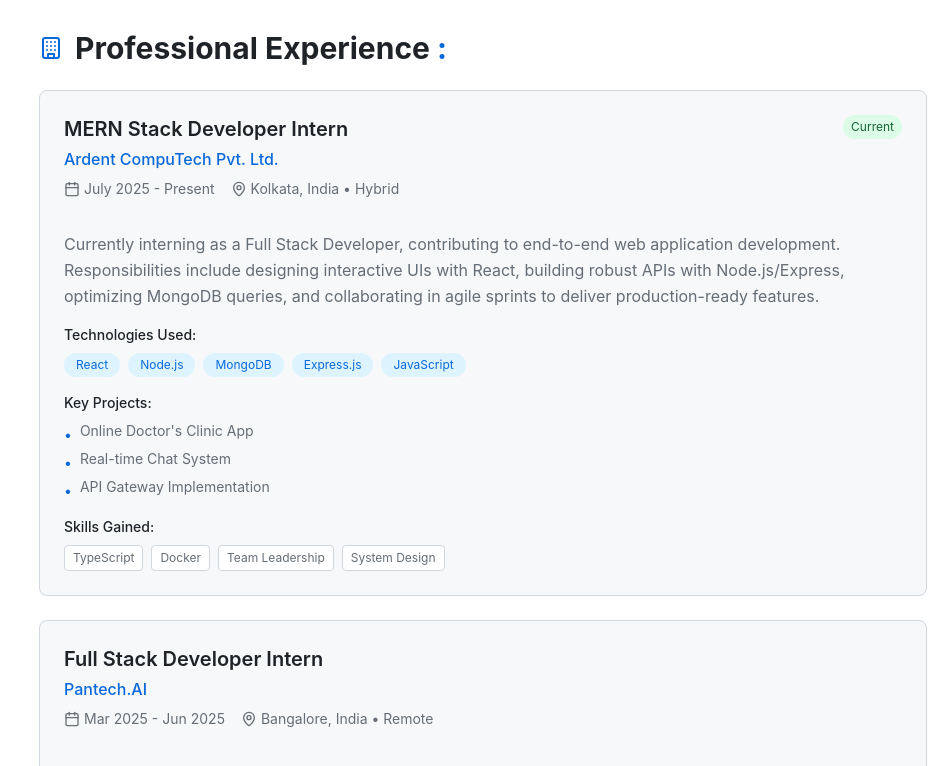
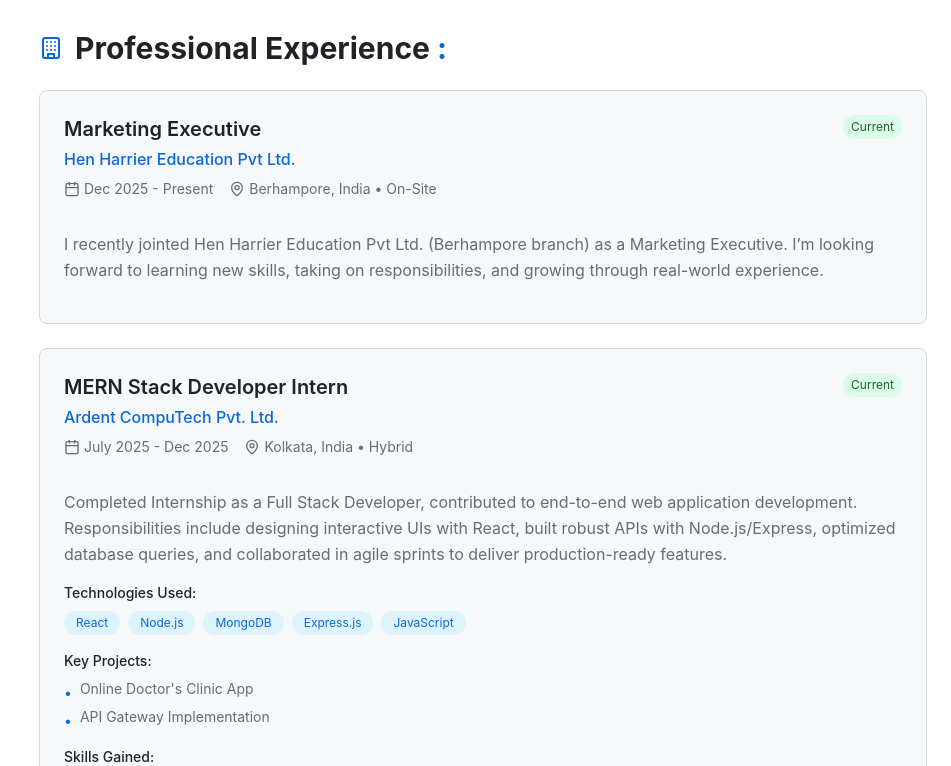
Before and after one commit to soumyajiitdas/soumyajiitdas.github.io, a React (Vite) app: page /experience in a window 1280 px wide. Shown: the part 974-1740 px from the top of the page, without its empty margins (329-1280 px from the left). Built offline with nearby package versions, Linux system fonts and the light colour scheme.

Commit message:
update project and experience info

```diff
--- a/src/data/data.js
+++ b/src/data/data.js
@@ -33,23 +33,36 @@
 export const experience = [
     {
         id: 1,
+        title: "Marketing Executive",
+        company: "Hen Harrier Education Pvt Ltd.",
+        location: "Berhampore, India • On-Site",
+        duration: "Dec 2025 - Present",
+        startDate: "2025-12-22",
+        endDate: "present",
+        detailedDescription: "I recently jointed Hen Harrier Education Pvt Ltd. (Berhampore branch) as a Marketing Executive. I’m looking forward to learning new skills, taking on responsibilities, and growing through real-world experience.",
+        technologies: [],
+        projects: [
+        ],
+        skills_gained: []
+    },
+    {
+        id: 2,
         title: "MERN Stack Developer Intern",
         company: "Ardent CompuTech Pvt. Ltd.",
         location: "Kolkata, India • Hybrid",
-        duration: "July 2025 - Present",
+        duration: "July 2025 - Dec 2025",
         startDate: "2025-07-13",
         endDate: "present",
-        detailedDescription: "Currently interning as a Full Stack Developer, contributing to end-to-end web application development. Responsibilities include designing interactive UIs with React, building robust APIs with Node.js/Express, optimizing MongoDB queries, and collaborating in agile sprints to deliver production-ready features.",
+        detailedDescription: "Completed Internship as a Full Stack Developer, contributed to end-to-end web application development. Responsibilities include designing interactive UIs with React, built robust APIs with Node.js/Express, optimized database queries, and collaborated in agile sprints to deliver production-ready features.",
         technologies: ["React", "Node.js", "MongoDB", "Express.js", "JavaScript"],
         projects: [
             "Online Doctor's Clinic App",
-            "Real-time Chat System",
             "API Gateway Implementation"
         ],
         skills_gained: ["TypeScript", "Docker", "Team Leadership", "System Design"]
     },
     {
-        id: 2,
+        id: 3,
         title: "Full Stack Developer Intern",
         company: "Pantech.AI",
         location: "Bangalore, India • Remote",
@@ -66,7 +79,7 @@
         skills_gained: ["Advanced CSS", "Design Systems", "Development", "Cross-browser Testing"]
     },
     {
-        id: 3,
+        id: 4,
         title: "Open Source Contributor",
         company: "Various Projects",
         location: "Global • Remote",
@@ -130,58 +143,58 @@
 export const projects = [
     {
         id: 1,
+        title: "Yatramate: Vehicle Rental App",
+        description: "A comprehensive online vehicle rental system which supports various user roles including regular users, vendors, office staff, and administrators, each with tailored functionalities.",
+        technologies: ["NodeJs", "ReactJs", "MongoDB", "Express", "JavaScript", "Tailwind CSS", "ImageKit.io"],
+        categories: ["webapps"],
+        github: "https://github.com/soumyajiitdas/YatraMate-VehicleRentalSystem",
+        demo: "https://yatramate.vercel.app/",
+        image: "https://plus.unsplash.com/premium_vector-1750156054192-5e135456780f?w=600&h=400&fit=crop",
+        featured: true,
+        deploymentStatus: "In Development",
+        lastUpdated: "Dec 2025",
+        isDeployed: true
+    },
+    {
+        id: 2,
         title: "CareHive: Doctor's Clinic App",
         description: "A full-stack web application for an online doctor's clinic, which we are developing for side project at Ardent Computech Pvt. Ltd.",
-        technologies: ["Python", "ViteJs", "MongoDB", "NodeJs", "JavaScript", "Tailwind CSS"],
+        technologies: ["NodeJs", "ExpressJs", "ReactJs", "MongoDB", "JavaScript", "Tailwind CSS"],
         categories: ["webapps"],
         github: "https://github.com/soumyajiitdas/CareHive-Clinic",
         demo: "https://carehive-clinic.vercel.app/",
         image: "https://plus.unsplash.com/premium_vector-1736772911342-08cd98a5d980?w=600&h=400&fit=crop",
         featured: true,
-        deploymentStatus: "In Development",
+        deploymentStatus: "Prototype",
         lastUpdated: "Oct 2025",
         isDeployed: true
     },
     {
-        id: 2,
+        id: 3,
         title: "Visaria AI",
         description: "Clairvoyance fork with added features. Stores recent history, modern interactive ui drag and drop support, and constantly developing.",
-        technologies: ["Next.js", "AI Integration", "React", "Tailwind CSS", "ImageDB"],
+        technologies: ["Next.js", "AI Integration", "React", "Tailwind CSS", "JavaScript", "Python"],
         categories: ["webapps", "aiml"],
         github: "https://github.com/soumyajiitdas/VisariaAI-Img2Audio",
         demo: "https://visaria-ai.vercel.app/",
-        image: "https://plus.unsplash.com/premium_vector-1736773946114-bbd8f8ce1f72?w=600&h=400&fit=crop",
-        featured: true,
+        image: "https://plus.unsplash.com/premium_vector-1736769580845-26f63bbd6990?w=600&h=400&fit=crop",
+        featured: false,
         deploymentStatus: "Alpha Testing",
         lastUpdated: "Oct 2025",
         isDeployed: true
     },
     {
-        id: 3,
-        title: "Clairvoyance AI",
-        description: "A full stack app which generates caption using AI from an uploaded image and gives downloadable audio output. This is my first group project.",
-        technologies: ["Node.js", "React", "AI Integration", "Python", "Tailwind CSS", "JavaScript", "Docker"],
-        categories: ["webapps", "aiml"],
-        github: "https://github.com/awkwardish/Clairvoyance_prototype",
-        demo: "https://github.com/awkwardish/Clairvoyance_prototype",
-        image: "https://plus.unsplash.com/premium_vector-1736769580845-26f63bbd6990?w=600&h=400&fit=crop",
-        featured: false,
-        deploymentStatus: "Prototype",
-        lastUpdated: "Aug 2025",
-        isDeployed: false
-    },
-    {
         id: 4,
         title: "Syntax-Constellation",
         description: "A constellation of code and creativity – my personal developer portfolio. Each project is a star, together forming the map of my journey as a developer.",
-        technologies: ["Node.js", "React", "Tailwind CSS", "FastAPI", "API Integration", "NodeJs", "JavaScript"],
+        technologies: ["Node.js", "React", "Tailwind CSS", "FastAPI", "API Integration", "JavaScript"],
         categories: ["webapps"],
-        github: "#",
+        github: "https://github.com/soumyajiitdas/soumyajiitdas.github.io",
         demo: "https://soumyajitdas.vercel.app/",
         image: "https://plus.unsplash.com/premium_vector-1721386085379-8df3c43a062d?w=600&h=400&fit=crop",
         featured: false,
         deploymentStatus: "Live",
-        lastUpdated: "Oct 2025",
+        lastUpdated: "Dec 2025",
         isDeployed: true
     }
 ];
--- a/src/pages/Experience.jsx
+++ b/src/pages/Experience.jsx
@@ -162,6 +162,7 @@
                             </p>
 
                             {/* Technologies */}
+                            {exp.technologies?.length > 0 && (
                                 <div className="mb-4">
                                     <h4 className="mb-2 text-sm font-medium text-default">Technologies Used:</h4>
                                     <div className="flex flex-wrap gap-2">
@@ -175,9 +176,10 @@
                                         ))}
                                     </div>
                                 </div>
+                            )}
 
                             {/* Projects */}
-                            {exp.projects && (
+                            {exp.projects?.length > 0 && (
                                 <div className="mb-4">
                                     <h4 className="mb-2 text-sm font-medium text-default">Key Projects:</h4>
                                     <ul className="space-y-1 text-sm text-muted">
@@ -192,7 +194,7 @@
                             )}
 
                             {/* Skills Gained */}
-                            {exp.skills_gained && (
+                            {exp.skills_gained?.length > 0 && (
                                 <div>
                                     <h4 className="mb-2 text-sm font-medium text-default">Skills Gained:</h4>
                                     <div className="flex flex-wrap gap-2">
```
Also changed, not shown: 3 other files (tests, documents, lock files or other folders). Lines whose indentation alone changed are shown as unchanged.
